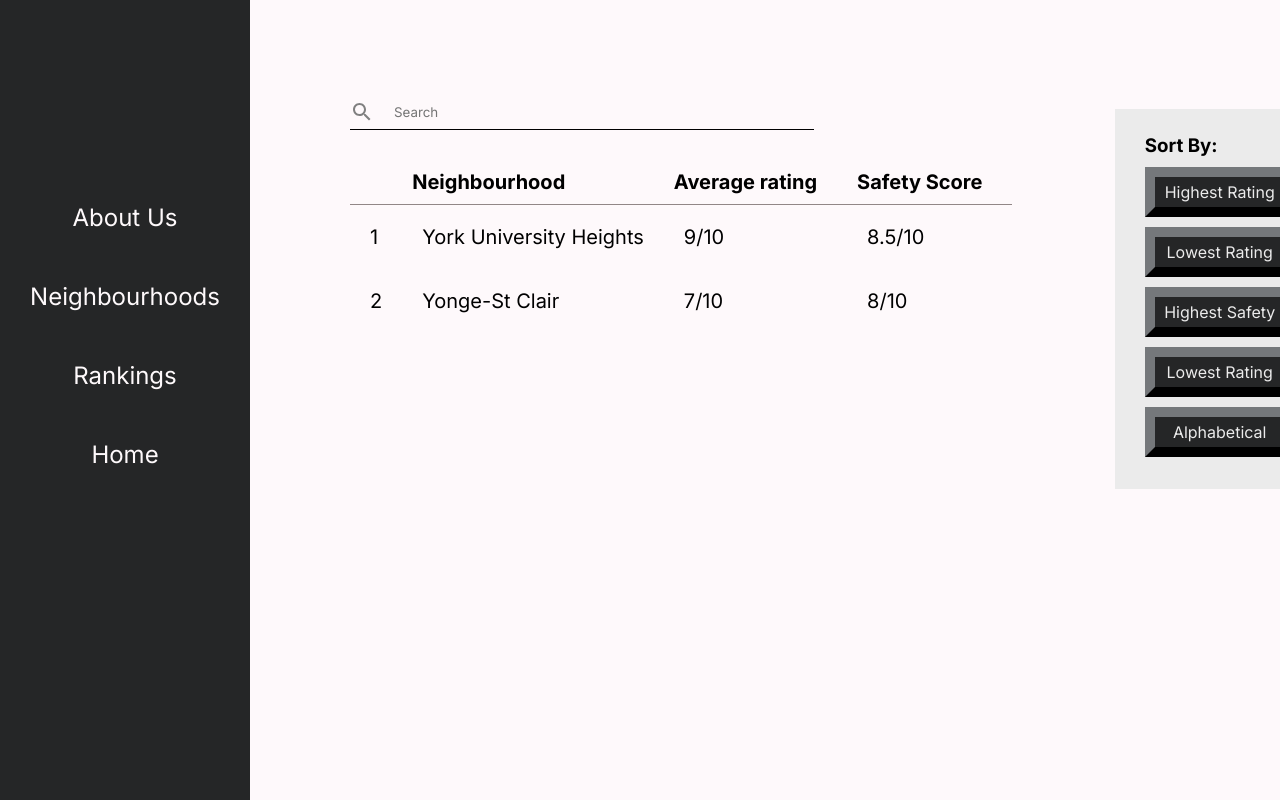
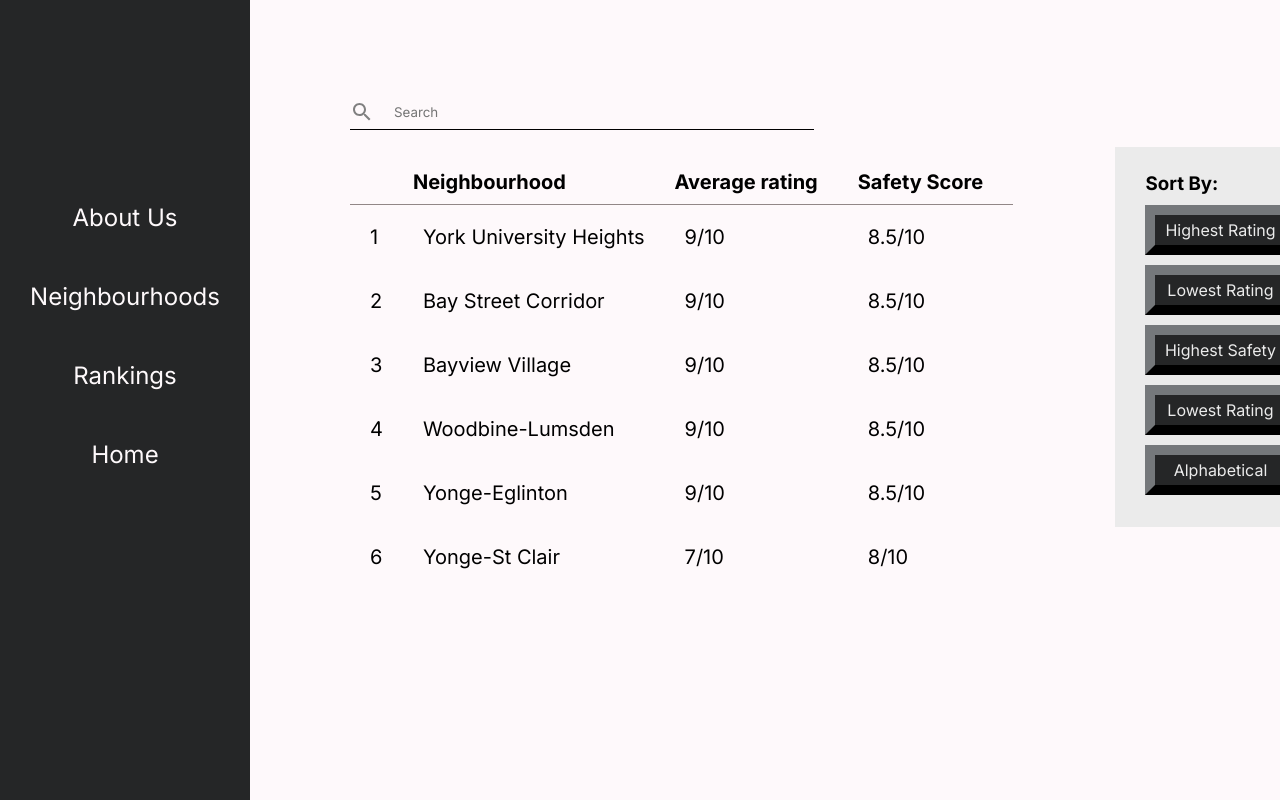
Before and after one commit to rafeerahman/Neighbourhoodly, a React (Create React App) app in the folder neighbourhood.ly/: page /Rankings in a window 1280 px wide. Shown: the top 800 px of the page. Built offline with nearby package versions, Linux system fonts and the light colour scheme.

Commit message:
made reviews unique for neighbourhoods

```diff
--- a/neighbourhood.ly/src/App.js
+++ b/neighbourhood.ly/src/App.js
@@ -83,6 +83,26 @@ class App extends React.Component {
             title: "York University Heights",
             safetyScore: 8.5,
             avgUserRating: 9,
+        },
+        {
+            title: "Bay Street Corridor",
+            safetyScore: 8.5,
+            avgUserRating: 9,
+        },
+        {
+            title: "Bayview Village",
+            safetyScore: 8.5,
+            avgUserRating: 9,
+        },
+        {
+            title: "Woodbine-Lumsden",
+            safetyScore: 8.5,
+            avgUserRating: 9,
+        },
+        {
+            title: "Yonge-Eglinton",
+            safetyScore: 8.5,
+            avgUserRating: 9,
         }
         ]
 
@@ -91,7 +111,7 @@ class App extends React.Component {
             user: this.state.users[0],
             neighbourhoodTitle: "Yonge-St Clair",
             avatar: pickachuAvatar,
-            reviewTitle: "Lots of things to do",
+            reviewTitle: "Lots of things to do at Yonge-St Claire",
             date: "2022/03/01",
             starRating: 4,
             reviewBody: "This neighbourhood felt very safe and I liked it."
@@ -100,10 +120,10 @@ class App extends React.Component {
             user: this.state.users[1],
             neighbourhoodTitle: "York University Heights",
             avatar: pickachuAvatar,
-            reviewTitle: "Cool place",
+            reviewTitle: "York University is great!",
             date: "2022/03/01",
             starRating: 4,
-            reviewBody: "Testing"
+            reviewBody: "Great restaurants"
         }
         ]
 
--- a/neighbourhood.ly/src/actions/submitReview.js
+++ b/neighbourhood.ly/src/actions/submitReview.js
@@ -1,5 +1,5 @@
 
-export const submitReview = (pageState, reviewsForm, user) => {
+export const submitReview = (pageState, reviewsForm, user, title) => {
     const allReviews = pageState.state.allDbReviews
     const reviewTitle = reviewsForm.state.reviewTitle
     const reviewBody = reviewsForm.state.reviewContent;
@@ -14,13 +14,13 @@ export const submitReview = (pageState, reviewsForm, user) => {
         user: user,
         avatar: null, // Default avatar, add if condition once profile page is finished
         reviewTitle: reviewTitle,
+        neighbourhoodTitle: title,
         date: getStringDate(),
         reviewBody: reviewBody,
         starRating: starRating
     })
 
     // console.log(allReviews[0].avatar)
-
     pageState.setState({
         allDbReviews: allReviews
     })
--- a/neighbourhood.ly/src/components/UserReviewForm.js
+++ b/neighbourhood.ly/src/components/UserReviewForm.js
@@ -29,7 +29,7 @@ export default class extends Component {
 
 
   render() {
-    const {neighbourhoodPage, user} = this.props
+    const {neighbourhoodPage, neighbourhoodTitle, user} = this.props
 
     return (
       <ReviewFormStyled>
@@ -62,7 +62,7 @@ export default class extends Component {
                   )
               })}
 
-              <button type="button" onClick={() => submitReview(neighbourhoodPage, this, user)} className="submitReview">Post</button>
+              <button type="button" onClick={() => submitReview(neighbourhoodPage, this, user, neighbourhoodTitle)} className="submitReview">Post</button>
             </form>
       </ReviewFormStyled>
     )
--- a/neighbourhood.ly/src/pages/AboutUs.js
+++ b/neighbourhood.ly/src/pages/AboutUs.js
@@ -23,7 +23,7 @@ class AboutUs extends Component {
                 </div>
 
                 <div className='disc'>
-                The housing market in Toronto is as expensive as ever and the last thing someone wants is to sign a lease or a mortgage only to move and be disappointed by their new neighbourhood! That’s where Neighborly.to comes in - a comprehensive one stop destination for all things Toronto neighbourhoods.
+                    The housing market in Toronto is as expensive as ever and the last thing someone wants is to sign a lease or a mortgage only to move and be disappointed by their new neighbourhood! That’s where Neighborly.to comes in - a comprehensive one stop destination for all things Toronto neighbourhoods.
                 </div>
 
                 <div className='creatorsBox'>
--- a/neighbourhood.ly/src/pages/NeighbourhoodPage.js
+++ b/neighbourhood.ly/src/pages/NeighbourhoodPage.js
@@ -78,6 +78,9 @@ export class NeighbourhoodPage extends Component {
               <SearchBar parent={this} filter={this.filterReviews} className="searchBar"/>
 
               {this.state.allDbReviews.map((review) => {
+                // console.log(review.neighbourhoodTitle)
+                // console.log(name)
+                if (review.neighbourhoodTitle == name) {
                   return (
                     <UserReview key={uid(review)}
                       user={review.user}
@@ -87,11 +90,12 @@ export class NeighbourhoodPage extends Component {
                       date = {review.date}
                       rating = {review.starRating} />
                   )
+                }
               })}
             </UserReviewsStyled>
 
             <ReviewFormStyled className="reviewForm">
-                <UserReviewForm user={user} neighbourhoodPage={this}/>
+                <UserReviewForm user={user} neighbourhoodTitle={name} neighbourhoodPage={this}/>
             </ReviewFormStyled>
           </div>
         </NeighbourhoodPageStyled>
```
Lines whose indentation alone changed are shown as unchanged.
